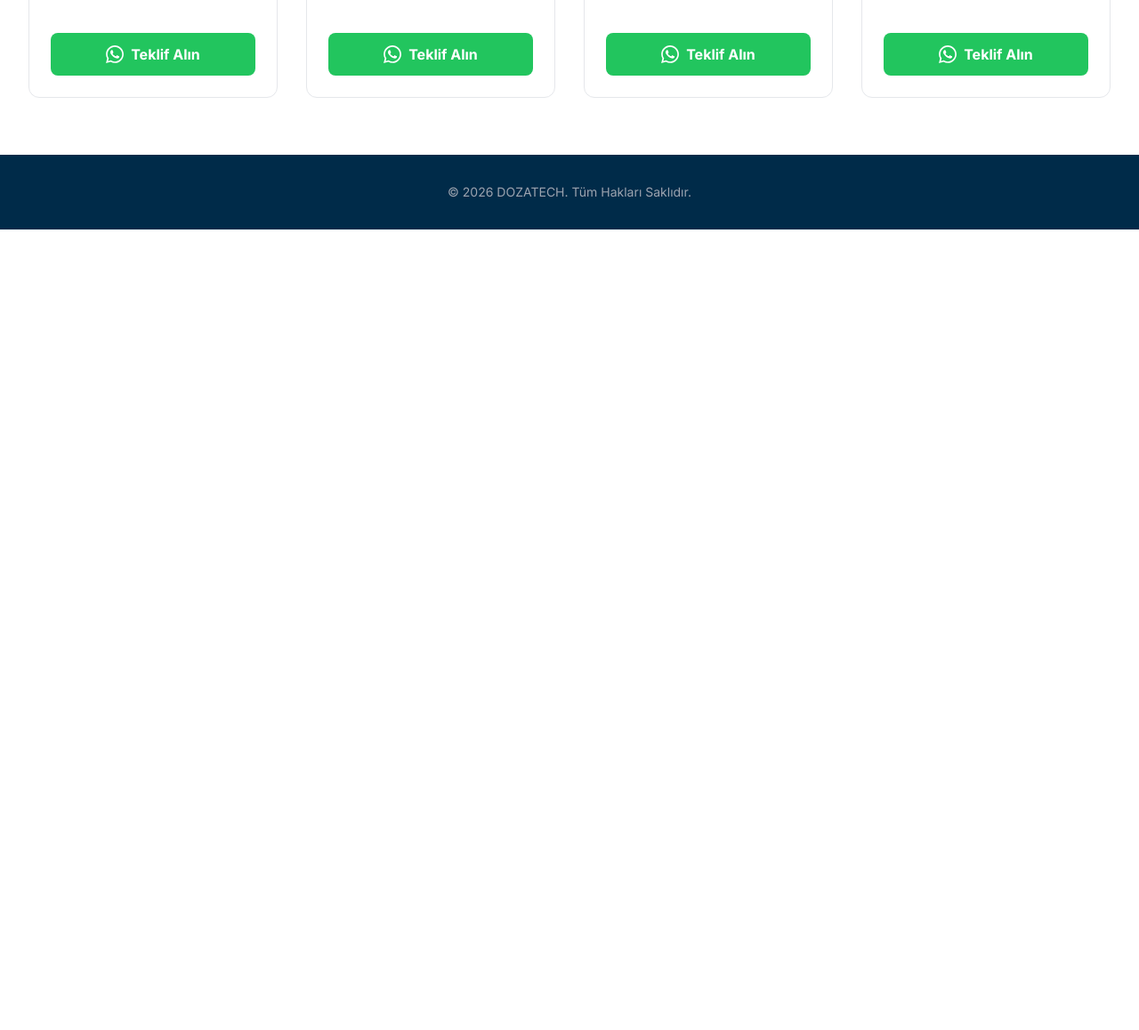
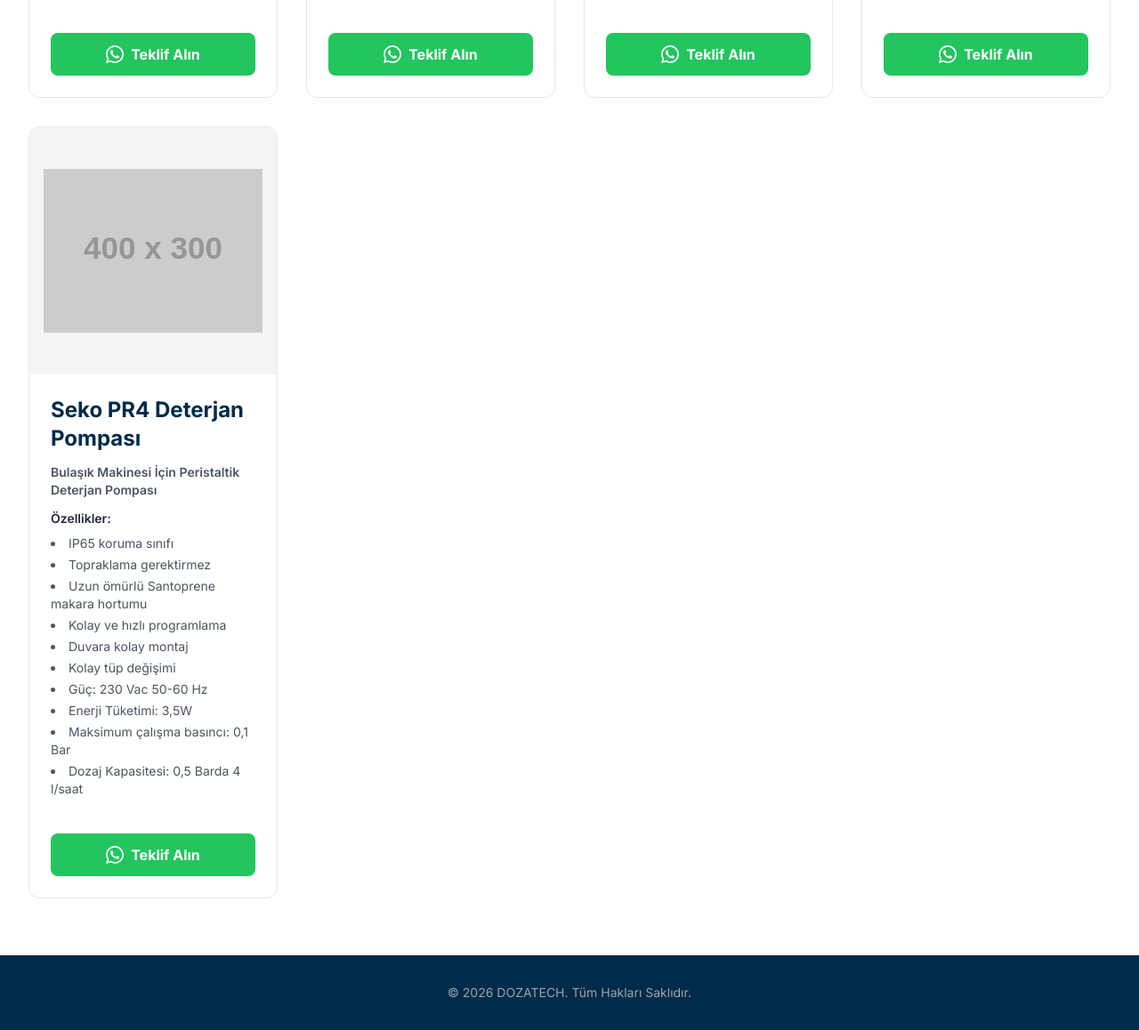
Before and after one commit to kagandms/Dozatech-Website, a website: page urunler_pompa.html in a window 1280 px wide. Shown: the part 1414-2572 px from the top of the page at 89% size. Before the commit the page ends 1672 px from the top, so only its background shows below. Drawn offline with Linux system fonts and the light colour scheme; placeholder pictures from the web are drawn by us.

Commit message:
feat: Seko PR4 Deterjan Pompasi eklendi

```diff
--- a/urunler_pompa.html
+++ b/urunler_pompa.html
@@ -68,6 +68,14 @@
                 "name": "Peristaltik Dozaj Pompası",
                 "description": "OEM kafa seçenekli, IP65 gövdeli, ayarlanabilir debili peristaltik dozaj pompası.",
                 "image": "https://dozatech.com.tr/assets/images/pompa_peristaltik.webp",
+                "offers": {"@type": "Offer", "availability": "https://schema.org/InStock", "priceCurrency": "TRY", "price": "0"}
+            },
+            {
+                "@type": "Product",
+                "position": 5,
+                "name": "Seko PR4 Deterjan Pompası",
+                "description": "Bulaşık makinesi için peristaltik deterjan pompası",
+                "image": "https://dozatech.com.tr/assets/images/pompa_seko_pr4.webp",
                 "offers": {"@type": "Offer", "availability": "https://schema.org/InStock", "priceCurrency": "TRY", "price": "0"}
             }
         ]
@@ -292,6 +300,44 @@
                     </div>
                 </div>
 
+                <!-- 5. Ürün: Seko PR4 Deterjan Pompası -->
+                <div
+                    class="bg-white rounded-xl border border-gray-200 overflow-hidden product-card flex flex-col h-full scroll-reveal" data-delay="6">
+                    <div class="aspect-square overflow-hidden bg-gray-100 flex items-center justify-center p-4">
+                        <img src="/assets/images/pompa_seko_pr4.webp" alt="Seko PR4 Deterjan Pompası"
+                            class="max-h-full max-w-full object-contain" loading="lazy"
+                            onerror="this.onerror=null; this.src='https://placehold.co/400x300/f0f0f0/555555?text=Seko+PR4';">
+                    </div>
+                    <div class="p-6 flex flex-col flex-grow">
+                        <h3 class="text-2xl font-bold primary-text mb-3">Seko PR4 Deterjan Pompası</h3>
+                        <div class="flex-grow">
+                            <p class="text-gray-600 text-sm font-semibold mb-3">Bulaşık Makinesi İçin Peristaltik Deterjan Pompası</p>
+                            <h4 class="font-semibold text-gray-800 mb-2 text-sm">Özellikler:</h4>
+                            <ul class="list-disc list-inside text-gray-600 text-sm space-y-1 mb-6">
+                                <li>IP65 koruma sınıfı</li>
+                                <li>Topraklama gerektirmez</li>
+                                <li>Uzun ömürlü Santoprene makara hortumu</li>
+                                <li>Kolay ve hızlı programlama</li>
+                                <li>Duvara kolay montaj</li>
+                                <li>Kolay tüp değişimi</li>
+                                <li>Güç: 230 Vac 50-60 Hz</li>
+                                <li>Enerji Tüketimi: 3,5W</li>
+                                <li>Maksimum çalışma basıncı: 0,1 Bar</li>
+                                <li>Dozaj Kapasitesi: 0,5 Barda 4 l/saat</li>
+                            </ul>
+                        </div>
+                        <a href="https://wa.me/905322063859?text=Merhaba,%20Seko%20PR4%20Deterjan%20Pompas%C4%B1%20hakk%C4%B1nda%20fiyat%20teklifi%20almak%20istiyorum."
+                            target="_blank"
+                            class="w-full mt-4 bg-green-500 hover:bg-green-600 text-white font-bold py-3 px-4 rounded-lg transition duration-300 text-center flex items-center justify-center">
+                            <svg class="w-5 h-5 mr-2" fill="currentColor" viewBox="0 0 24 24">
+                                <path
+                                    d="M.057 24l1.687-6.163c-1.041-1.804-1.588-3.849-1.587-5.946.003-6.556 5.338-11.891 11.893-11.891 3.181.001 6.167 1.24 8.413 3.488 2.245 2.248 3.481 5.236 3.48 8.414-.003 6.557-5.338 11.892-11.893 11.892-1.99-.001-3.951-.5-5.688-1.448l-6.305 1.654zm6.597-3.807c1.676.995 3.276 1.591 5.392 1.592 5.448 0 9.886-4.434 9.889-9.885.002-5.462-4.415-9.89-9.881-9.892-5.452 0-9.887 4.434-9.889 9.884-.001 2.225.651 3.891 1.746 5.634l-.999 3.648 3.742-.981zm11.387-5.464c-.074-.124-.272-.198-.57-.347-.297-.149-1.758-.868-2.031-.967-.272-.099-.47-.149-.669.149-.198.297-.768.967-.941 1.165-.173.198-.347.223-.644.074-.297-.149-1.255-.463-2.39-1.475-.883-.788-1.48-1.761-1.653-2.059-.173-.297-.018-.458.13-.606.134-.133.297-.347.446-.521.151-.172.2-.296.3-.495.099-.198.05-.372-.025-.521-.075-.148-.669-1.611-.916-2.206-.242-.579-.487-.501-.669-.51l-.57-.01c-.198 0-.52.074-.792.372-.272.297-1.04 1.017-1.04 2.479 0 1.462 1.065 2.875 1.213 3.074.149.198 2.095 3.2 5.076 4.487.709.306 1.263.489 1.694.626.712.226 1.36.194 1.872.118.571-.085 1.758-.719 2.006-1.413.248-.695.248-1.29.173-1.414z" />
+                            </svg>
+                            Teklif Alın
+                        </a>
+                    </div>
+                </div>
+
             </div>
         </div>
     </section>
```
